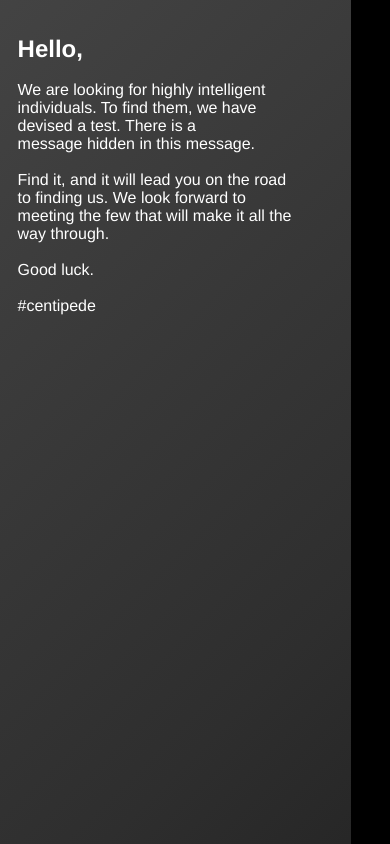
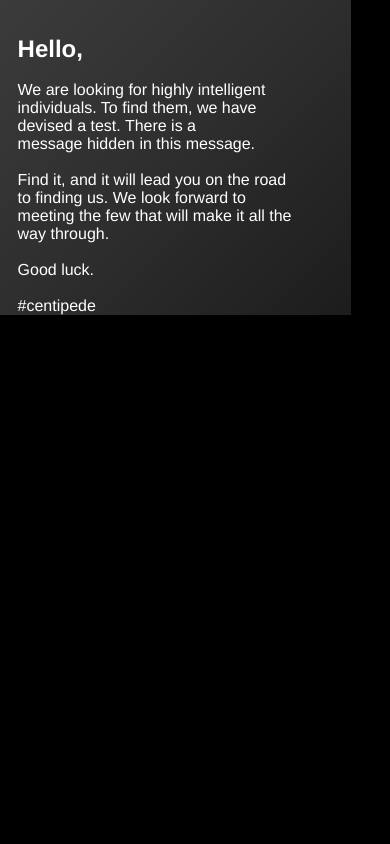
Before and after one commit to batlin7/Cloud-Project, a website: page public/index.html in a window 390 px wide. Drawn offline with nearby package versions, Linux system fonts and the light colour scheme.

Commit message:
make it better

```diff
--- a/public/css/style.css
+++ b/public/css/style.css
@@ -85,13 +85,14 @@ transition: visibility 2s;
 
 @media only screen and (max-width: 1080px) {
     body {
-      width: 90%;
+      width: auto;
+      height: auto;
     }
     .msg{
         font-size: medium;
         padding-top: 10%;
         min-width: 20%;
-        max-width: 80%;
+        max-width: 95%;
         margin: 5%;
         margin-top: 0%;
     }
```
